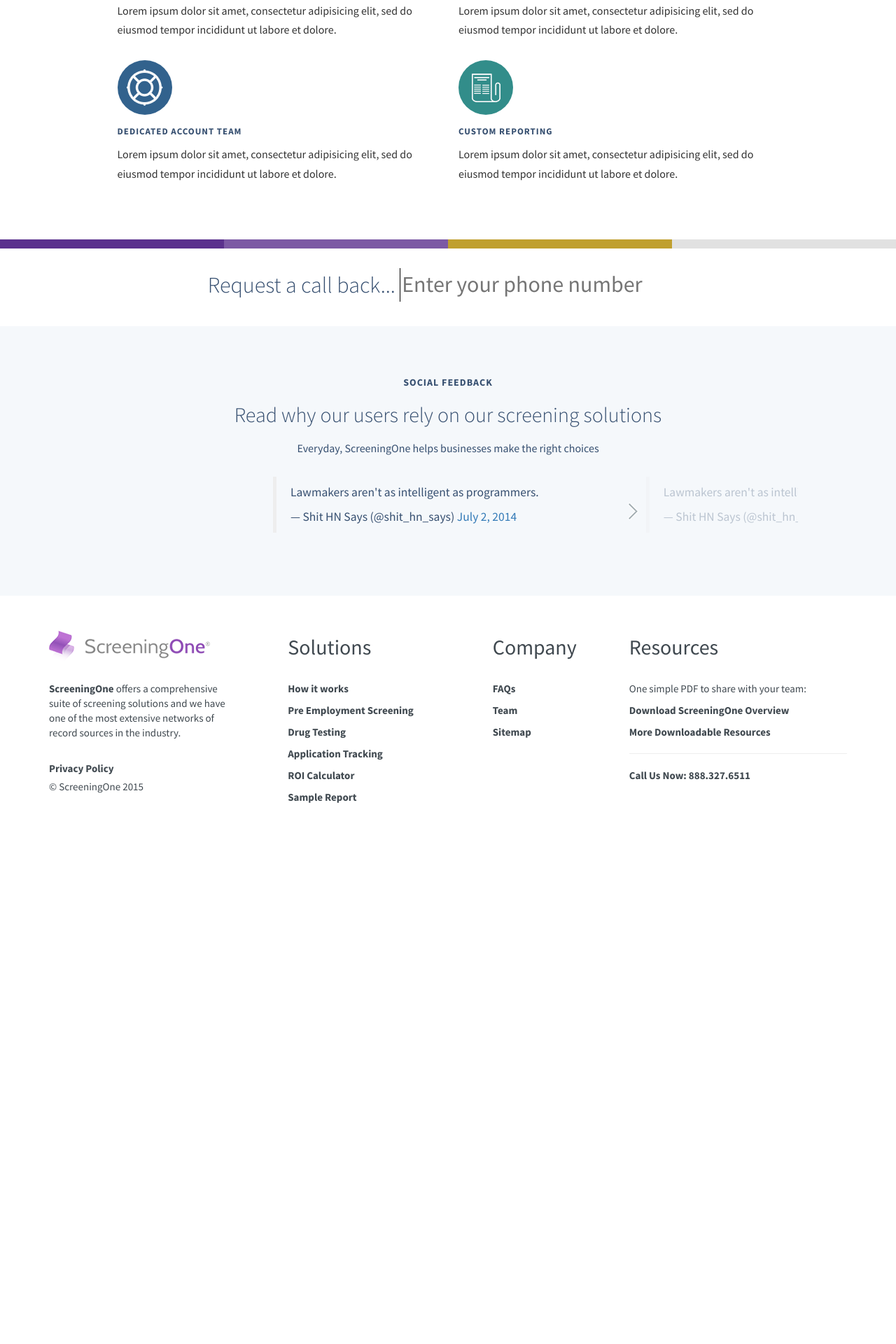
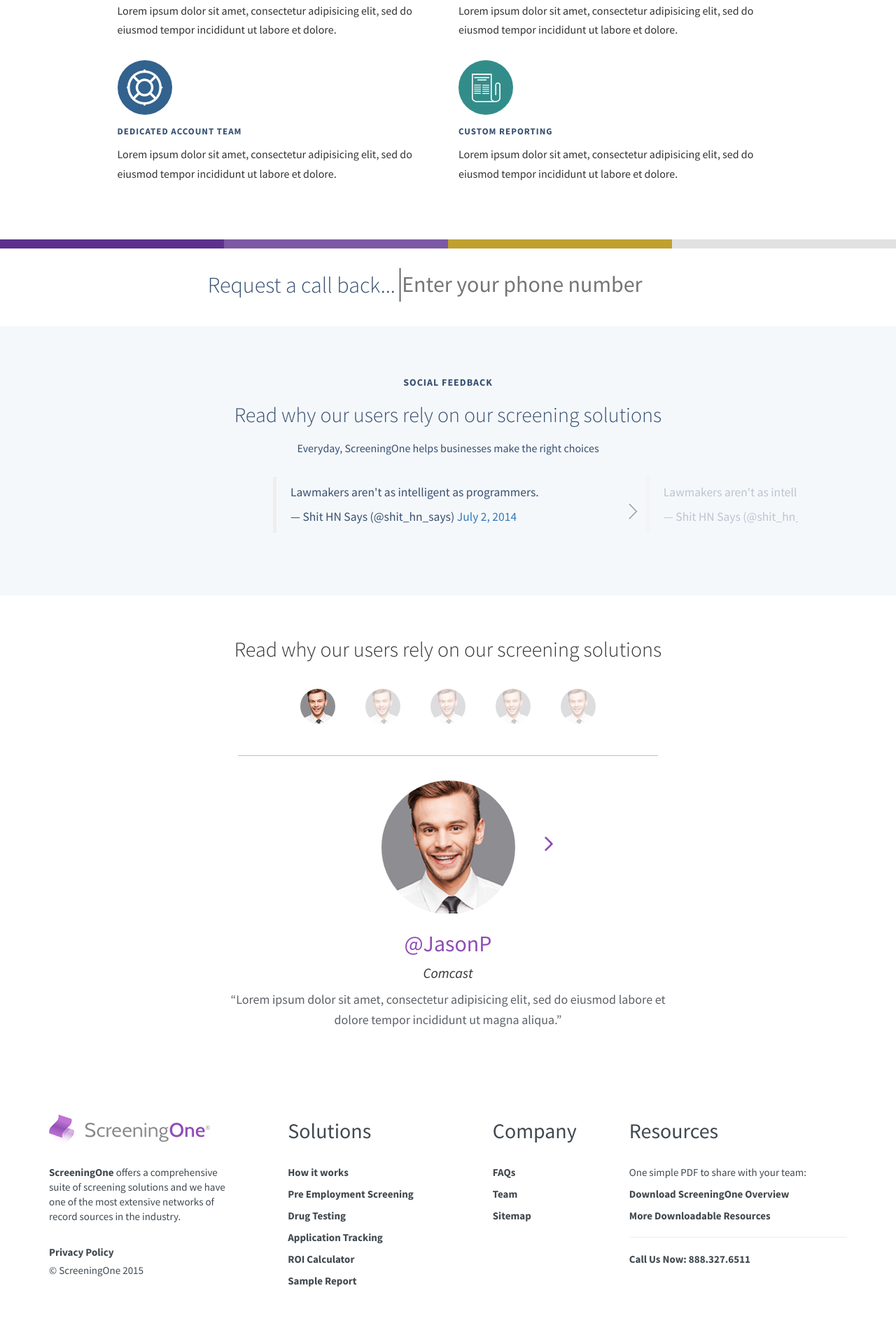
Before and after one commit to ScreeningONE/ScreeningONEPublicWeb, a Jekyll site: the page built from index.html, in a window 1280 px wide. Shown: the part 1976-3896 px from the top of the page at 70% size. Built offline with Jekyll 4.4.1, drawn with Linux system fonts in a browser that asks for light colours; nearby versions of some CDN libraries; comment, search, counter and statistics services are not loaded; before the commit the page ends 3205 px from its top, so only the background shows below that.

Commit message:
testimonial slider

```diff
--- a/_includes/footer.html
+++ b/_includes/footer.html
@@ -45,3 +45,4 @@
 <script src="//ajax.googleapis.com/ajax/libs/jquery/1.10.2/jquery.min.js"></script>
 <script src="//maxcdn.bootstrapcdn.com/bootstrap/3.3.6/js/bootstrap.min.js"></script>
 <script src="/js/social-feedback.js"></script>
+<script src="/js/testimonial-slider.js"></script>
--- a/_sass/page/home.scss
+++ b/_sass/page/home.scss
@@ -1,8 +1,18 @@
+// From /images/
+$testimonial-pictures: (
+  "testimonial.png", // user-1
+  "testimonial.png", // user-2
+  "testimonial.png", // user-3
+  "testimonial.png", // user-4
+  "testimonial.png", // user-5
+);
+
 /**
  * .full-suite-testing-solutions
  * .pre-employment-screening
  * .popular-features
  * .social-feedback
+ * .testimonials
  */
 
 .page.home {
@@ -346,7 +356,6 @@
     width: 1000px;
     margin: 0 auto;
     overflow: hidden;
-    // padding: 0 15px;
   }
 
   .tweet-control {
@@ -426,3 +435,164 @@
     }
   }
 }
+
+.testimonials {
+  text-align: center;
+  background: #fff;
+  padding: 60px 0;
+
+  h2.title {
+    font-weight: 300;
+    margin: 0;
+  }
+
+  hr {
+    width: 600px;
+    max-width: 100%;
+    margin: 0 auto;
+    border-color: #bdbdbd;
+  }
+
+  ul {
+    margin: 0;
+    padding: 0;
+    list-style: none;
+  }
+
+  .users {
+    text-align: center;
+
+    li {
+      background-repeat: no-repeat;
+      background-position: center;
+      background-size: contain;
+      display: inline-block;
+      width: 50px;
+      height: 50px;
+      border-radius: 50%;
+      margin: 40px 20px;
+      cursor: pointer;
+      opacity: 0.3;
+      transition: opacity 180ms ease;
+
+      &:not(.selected):hover {
+        opacity: 0.5;
+      }
+
+      &.selected {
+        opacity: 1;
+      }
+
+      @for $i from 1 through length($testimonial-pictures) {
+        $url: nth($testimonial-pictures, $i);
+
+        &.user-#{$i} {
+          background-image: url('../images/'+$url);
+        }
+      }
+    }
+  }
+
+  .slider-wrapper {
+    width: 650px;
+    max-width: 100%;
+    margin: 35px auto 0;
+    overflow: hidden;
+    position: relative;
+  }
+
+  .slider-control {
+    position: absolute;
+    width: 300px;
+    max-width: 100%;
+    margin: 0 auto;
+    top: 0;
+    left: 0;
+    right: 0;
+    bottom: 0;
+    height: 191px;
+    z-index: 5;
+
+    & > div {
+      position: absolute;
+      background: url($icon-sprite) no-repeat;
+      top: 80px;
+      cursor: pointer;
+      width: 12px;
+      height: 21px;
+      transition: opacity 180ms ease;
+
+      &.hide-arrow {
+        opacity: 0;
+        cursor: default;
+      }
+    }
+
+    .move-left {
+      background-position: -20px -41px;
+      left: 0;
+    }
+
+    .move-right {
+      background-position: -3px -41px;
+      right: 0;
+    }
+  }
+
+  .slider {
+    white-space: nowrap;
+
+    li {
+      display: inline-block;
+      width: 100%;
+      transition: margin 400ms ease;
+
+      &:before {
+        content: "";
+        display: block;
+        width: 191px;
+        height: 191px;
+        background-repeat: no-repeat;
+        background-position: center;
+        background-size: contain;
+        border-radius: 50%;
+        margin: 0 auto;
+      }
+
+      .name, .name a {
+        @include font-size(32px);
+        color: $brand-primary;
+        margin: 20px 0 0;
+
+        &:hover {
+          text-decoration: none;
+        }
+      }
+
+      .job {
+        @include font-size(20px);
+        font-style: italic;
+        margin: 5px 0 10px;
+      }
+
+      .desc {
+        p {
+          @include font-size(18px);
+          color: #5d6166;
+          line-height: 160%;
+          white-space: normal;
+        }
+      }
+
+      @for $i from 1 through length($testimonial-pictures) {
+        $url: nth($testimonial-pictures, $i);
+
+        &.user-#{$i} {
+          &:before {
+            background-image: url('../images/'+$url);
+          }
+        }
+      }
+    }
+  }
+}
--- a/index.html
+++ b/index.html
@@ -195,3 +195,65 @@ hero:
 </div>
 
 <script async src="//platform.twitter.com/widgets.js" charset="utf-8"></script>
+
+<div class="testimonials">
+  <h2 class="title">Read why our users rely on our screening solutions</h2>
+  <ul class="users">
+    <li class="user-1"></li>
+    <li class="user-2"></li>
+    <li class="user-3"></li>
+    <li class="user-4"></li>
+    <li class="user-5"></li>
+  </ul>
+
+  <hr>
+
+  <div class="slider-wrapper">
+    <div class="slider-control">
+      <div class="move-left hide-arrow"></div>
+      <div class="move-right hide-arrow"></div>
+    </div>
+    <ul class="slider">
+      <li class="user-1">
+        <div class="name"><a href="#">@JasonP</a></div>
+        <div class="job">Comcast</div>
+        <div class="desc"><p>
+          “Lorem ipsum dolor sit amet, consectetur adipisicing elit, sed
+          do eiusmod labore et dolore tempor incididunt ut magna aliqua.”
+        </p></div>
+      </li>
+      <li class="user-2">
+        <div class="name">@JasonP1</div>
+        <div class="job">Comcast</div>
+        <div class="desc"><p>
+          “Lorem ipsum dolor sit amet, consectetur adipisicing elit, sed
+          do eiusmod labore et dolore tempor incididunt ut magna aliqua.”
+        </p></div>
+      </li>
+      <li class="user-3">
+        <div class="name">@JasonP2</div>
+        <div class="job">Comcast</div>
+        <div class="desc"><p>
+          “Lorem ipsum dolor sit amet, consectetur adipisicing elit, sed
+          do eiusmod labore et dolore tempor incididunt ut magna aliqua.”
+        </p></div>
+      </li>
+      <li class="user-4">
+        <div class="name">@JasonP3</div>
+        <div class="job">Comcast</div>
+        <div class="desc"><p>
+          “Lorem ipsum dolor sit amet, consectetur adipisicing elit, sed
+          do eiusmod labore et dolore tempor incididunt ut magna aliqua.”
+        </p></div>
+      </li>
+      <li class="user-5">
+        <div class="name">@JasonP4</div>
+        <div class="job">Comcast</div>
+        <div class="desc"><p>
+          “Lorem ipsum dolor sit amet, consectetur adipisicing elit, sed
+          do eiusmod labore et dolore tempor incididunt ut magna aliqua.”
+        </p></div>
+      </li>
+    </ul>
+  </div>
+</div>
--- a/js/social-feedback.js
+++ b/js/social-feedback.js
@@ -1,17 +1,17 @@
 (function() {
   var $tweetGallery = $('.tweet-gallery');
+
+  if($tweetGallery.length < 1) {
+    return;
+  }
+
   var $tweetMoveLeft = $tweetGallery.find('.move-left');
   var $tweetMoveRight = $tweetGallery.find('.move-right');
   var $tweets = $tweetGallery.find('ul.tweets li');
 
   var $window = $(window);
   var $tweetWidth = $tweetGallery.width();
-
   var $firstTweet = $tweets.first();
-
-  if($tweets.length < 1) {
-    return;
-  }
 
   function updateControlArrows(selected) {
     if(selected.index() != 0 && $tweetMoveLeft.hasClass('hide-arrow')) {
@@ -29,27 +29,29 @@
 
   function getSelected() {
     var selected = $tweets.siblings('.selected');
-    if(selected.length != 1) {
-      selected = $firstTweet.addClass('selected');
+    if(selected.length == 0) {
+      selected = $firstTweet;
     }
 
     return selected;
   }
 
   function setSelected(oldSelected, selected) {
-    selected.addClass('selected');
-    if(oldSelected) {
+    if(oldSelected && oldSelected.hasClass('selected')) {
       oldSelected.removeClass('selected');
     }
 
+    if(!selected.hasClass('selected')) {
+      selected.addClass('selected');
+    }
+
     var selectedWidth = selected.width();
-    var fistTweetPos = ($tweetWidth / 2) - (selectedWidth / 2);
-    var newMargin = fistTweetPos - (selected.index() * (selectedWidth + 30));
+    var firstTweetPos = ($tweetWidth / 2) - (selectedWidth / 2);
+    var newMargin = firstTweetPos - (selected.index() * (selectedWidth + 30));
     $firstTweet.css('margin-left', newMargin);
 
     updateControlArrows(selected);
   }
-
 
   $tweetMoveLeft.on('click', function(e) {
     if($tweetMoveLeft.hasClass('hide-arrow')) {
--- /dev/null
+++ b/js/testimonial-slider.js
@@ -0,0 +1,116 @@
+(function() {
+  var $testimonials = $('.testimonials');
+
+  if($testimonials.length < 1) {
+    return;
+  }
+
+  var $testimonialWrapper = $testimonials.find('.slider-wrapper')
+  var $sliderMoveLeft = $testimonials.find('.move-left');
+  var $sliderMoveRight = $testimonials.find('.move-right');
+
+  var $users = $testimonials.find('ul.users li');
+  var $slider = $testimonials.find('ul.slider li');
+
+  var $window = $(window);
+  var $sliderWidth = $testimonialWrapper.width();
+  var $firstSlide = $slider.first();
+
+  function updateControlArrows(selected) {
+    var userSelected = selected[0];
+
+    if(userSelected.index() != 0 && $sliderMoveLeft.hasClass('hide-arrow')) {
+      $sliderMoveLeft.removeClass('hide-arrow');
+    } else if(userSelected.index() == 0 && !$sliderMoveLeft.hasClass('hide-arrow')) {
+      $sliderMoveLeft.addClass('hide-arrow');
+    }
+
+    if(userSelected.index() != $users.length - 1 && $sliderMoveRight.hasClass('hide-arrow')) {
+      $sliderMoveRight.removeClass('hide-arrow');
+    } else if(userSelected.index() == $users.length - 1 && !$sliderMoveRight.hasClass('hide-arrow')) {
+      $sliderMoveRight.addClass('hide-arrow');
+    }
+  }
+
+  function getSelected(type) {
+    var userSelected = $users.siblings('.selected');
+    var sliderSelected = $slider.siblings('.selected');
+
+    if(userSelected.length > 0 && sliderSelected.length > 0) {
+      if(userSelected.index() != sliderSelected.index()) {
+        sliderSelected.removeClass('selected');
+        sliderSelected = $($slider[userSelected.index()]);
+      }
+    } else if(userSelected.length > 0) {
+      sliderSelected = $($slider[userSelected.index()]);
+    } else if(sliderSelected.length > 0) {
+      userSelected = $($users[sliderSelected.index()]);
+    } else {
+      userSelected = $users.first();
+      sliderSelected = $slider.first();
+    }
+
+    if(type) {
+      var tmpUser;
+      var tmpSlider;
+
+      if(type == 'next') {
+        tmpUser = userSelected.next();
+        tmpSlider = sliderSelected.next();
+      } else if(type == 'prev') {
+        tmpUser = userSelected.prev();
+        tmpSlider = sliderSelected.prev();
+      }
+
+      if(tmpUser && tmpSlider) {
+        userSelected = tmpUser;
+        sliderSelected = tmpSlider;
+      }
+    }
+
+    return [userSelected, sliderSelected];
+  }
+
+  function setSelected(selected) {
+    $users.removeClass('selected');
+    $slider.removeClass('selected');
+
+    var userSelected = selected[0];
+    var sliderSelected = selected[1];
+
+    userSelected.addClass('selected');
+    sliderSelected.addClass('selected');
+
+    var slideWidth = sliderSelected.width();
+    var newMargin = -(sliderSelected.index() * slideWidth);
+    $firstSlide.css('margin-left', newMargin);
+
+    updateControlArrows(selected);
+  }
+
+  $sliderMoveLeft.on('click', function(e) {
+    if($sliderMoveLeft.hasClass('hide-arrow')) {
+      return;
+    }
+
+    setSelected(getSelected('prev'));
+  });
+
+  $sliderMoveRight.on('click', function(e) {
+    if($sliderMoveRight.hasClass('hide-arrow')) {
+      return;
+    }
+
+    setSelected(getSelected('next'));
+  });
+
+  $users.on('click', function(e) {
+    var userSelected = $(e.target);
+    var sliderSelected = $($slider[userSelected.index()]);
+
+    setSelected([userSelected, sliderSelected]);
+  })
+
+  setSelected(getSelected());
+
+})();
```
Also changed, not shown: Gemfile.lock.
